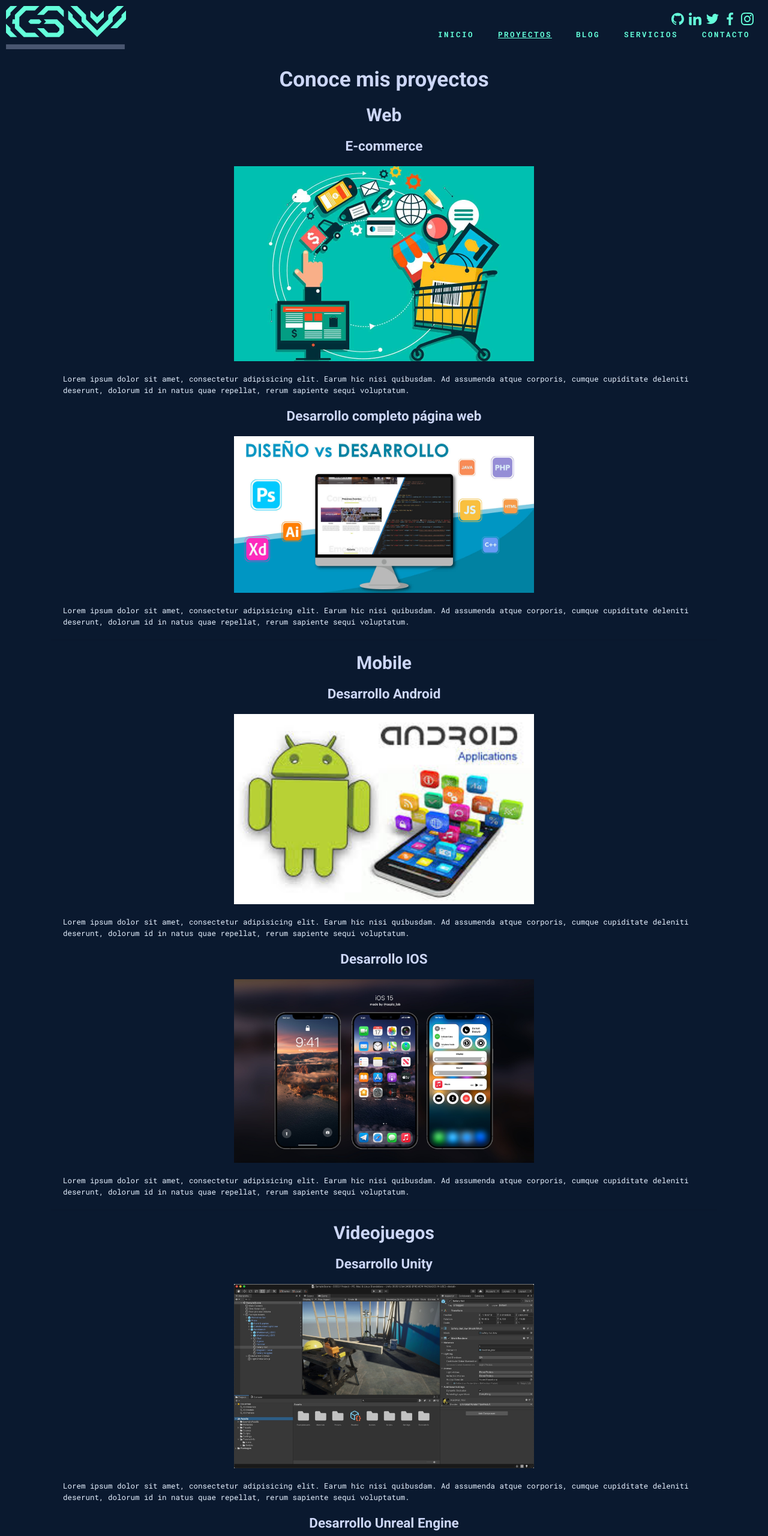
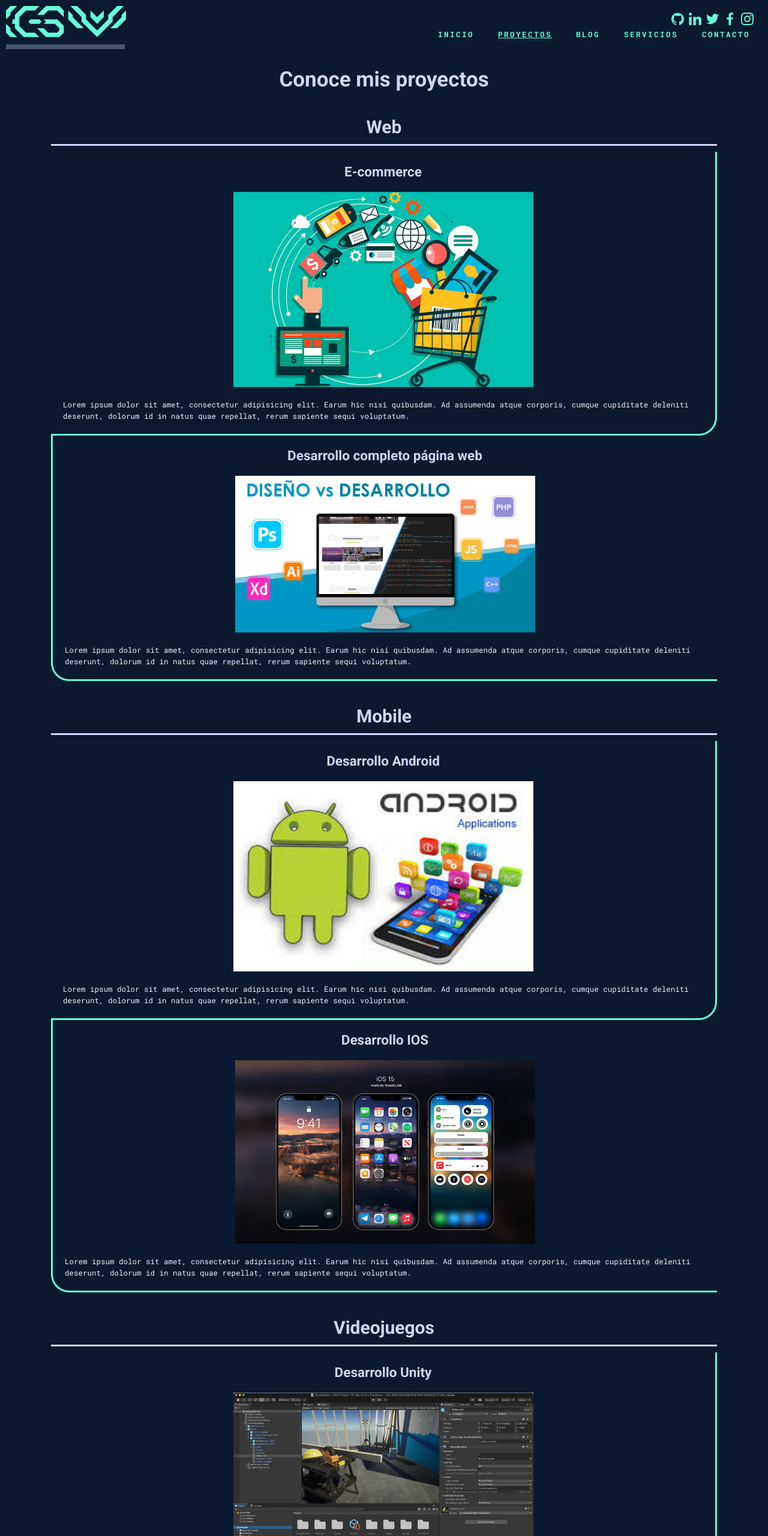
Before and after one commit to ernestogilberto/portafolio, a website: page pages/projects.html in a window 1280 px wide. Shown: the top 2560 px of the page at 60% size. Drawn offline with nearby package versions, Linux system fonts and the light colour scheme.

Commit message:
Corrección archivo de estilos y agregado bordes y separación de secciones.

```diff
--- a/package.json
+++ b/package.json
@@ -5,7 +5,7 @@
   "main": "index.js",
   "scripts": {
     "test": "echo \"Error: no test specified\" && exit 1",
-    "build-css": "node-sass --include-path scss scss/style.scss styles/style.css",
+    "build-css": "node-sass --include-path scss scss/style.scss styles/styles.css",
     "watch-css": "nodemon -e scss -x \"npm run build-css\""
 
   },
--- a/pages/projects.html
+++ b/pages/projects.html
@@ -85,7 +85,7 @@
                 <section>
                     <h2 id="web">Web</h2>
 
-                    <article>
+                    <article class="cardContainer">
                         <h3>E-commerce</h3>
                         <img alt="Imagen de e-comerce" src="../assets/images/ecomerce.jpg">
                         <p>Lorem ipsum dolor sit amet, consectetur adipisicing elit. Earum hic
@@ -96,7 +96,7 @@
                             voluptatum.</p>
                     </article>
 
-                    <article>
+                    <article class="cardContainer">
                         <h3>Desarrollo completo página web</h3>
                         <img alt="Tecnologías de desarrollo web" src="../assets/images/desarrollo.jpg">
                         <p>Lorem ipsum dolor sit amet, consectetur adipisicing elit. Earum hic
@@ -112,7 +112,7 @@
                 <section>
                     <h2 id="mobile">Mobile</h2>
 
-                    <article>
+                    <article class="cardContainer">
                         <h3>Desarrollo Android</h3>
                         <img alt="Logotipo y celular android" src="../assets/images/android.jpg">
                         <p>Lorem ipsum dolor sit amet, consectetur adipisicing elit. Earum hic
@@ -123,7 +123,7 @@
                             voluptatum.</p>
                     </article>
 
-                    <article>
+                    <article class="cardContainer">
                         <h3>Desarrollo IOS</h3>
                         <img alt="Tres Iphone" src="../assets/images/ios.jpeg">
                         <p>Lorem ipsum dolor sit amet, consectetur adipisicing elit. Earum hic
@@ -139,7 +139,7 @@
                 <section>
                     <h2 id="videojuegos">Videojuegos</h2>
 
-                    <article>
+                    <article class="cardContainer">
                         <h3>Desarrollo Unity</h3>
                         <img alt="Interface de unity" src="../assets/images/unity.jpg">
                         <p>Lorem ipsum dolor sit amet, consectetur adipisicing elit. Earum hic
@@ -150,7 +150,7 @@
                             voluptatum.</p>
                     </article>
 
-                    <article>
+                    <article class="cardContainer">
                         <h3>Desarrollo Unreal Engine</h3>
                         <img alt="Interface de Unreal Engine" src="../assets/images/unreal.jpg">
                         <p>Lorem ipsum dolor sit amet, consectetur adipisicing elit. Earum hic
--- a/scss/_general.scss
+++ b/scss/_general.scss
@@ -31,7 +31,14 @@
   color: color(title-color);
   font-weight: 700;
   text-align: center;
-  margin: 20px 0;
+  margin: 0 0 20px 0;
+  padding-top: 20px;
+}
+
+section h2{
+  margin-bottom: 10px;
+  padding-bottom: 10px;
+  border-bottom: 3px solid color(white);
 }
 
 h1 {
@@ -432,6 +439,11 @@
     flex-direction: column;
   }
 
+  iframe{
+    display: block;
+    margin: 0 auto;
+  }
+
   .copyright {
     margin: 20px;
   }
```
Also changed, not shown: pages/blog.html (+4 -4 lines), styles/style.css (deleted), styles/styles.css.
